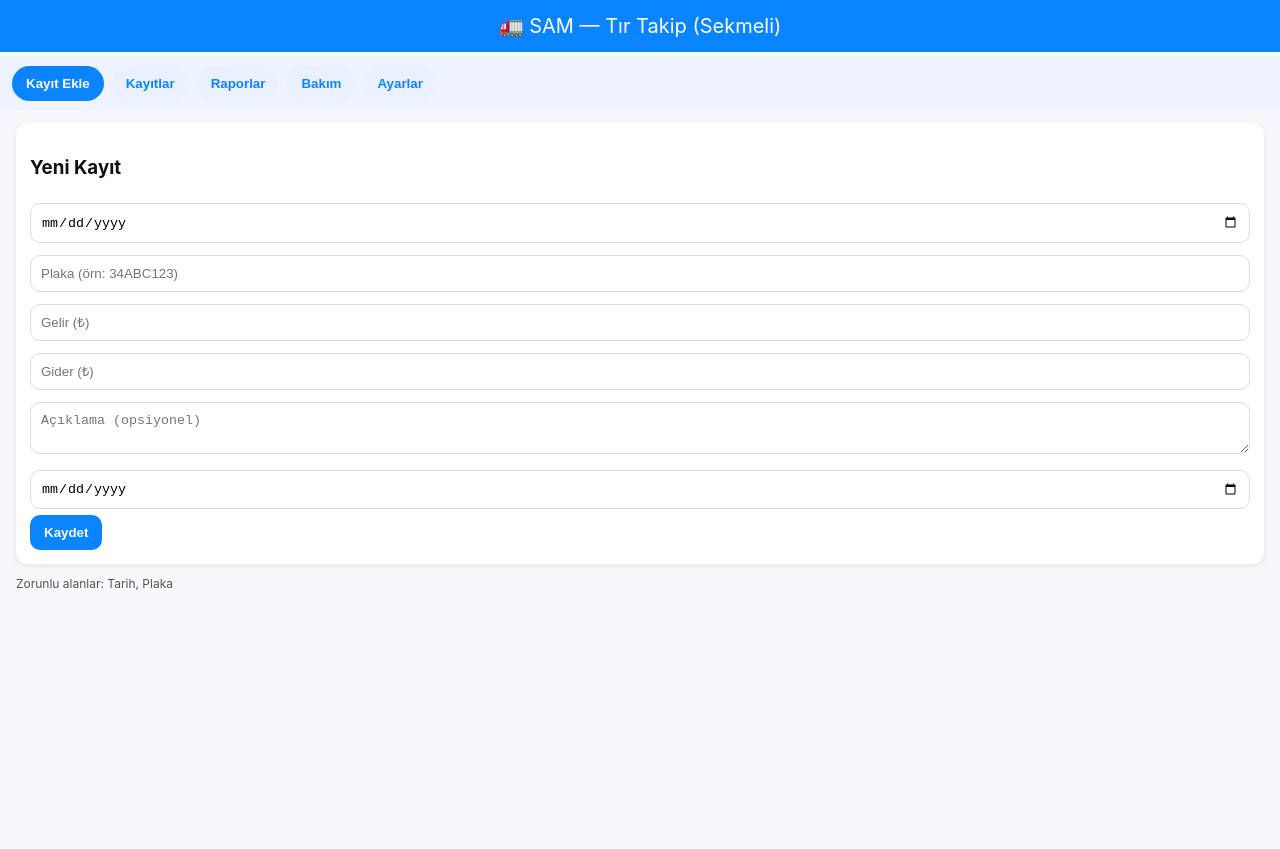
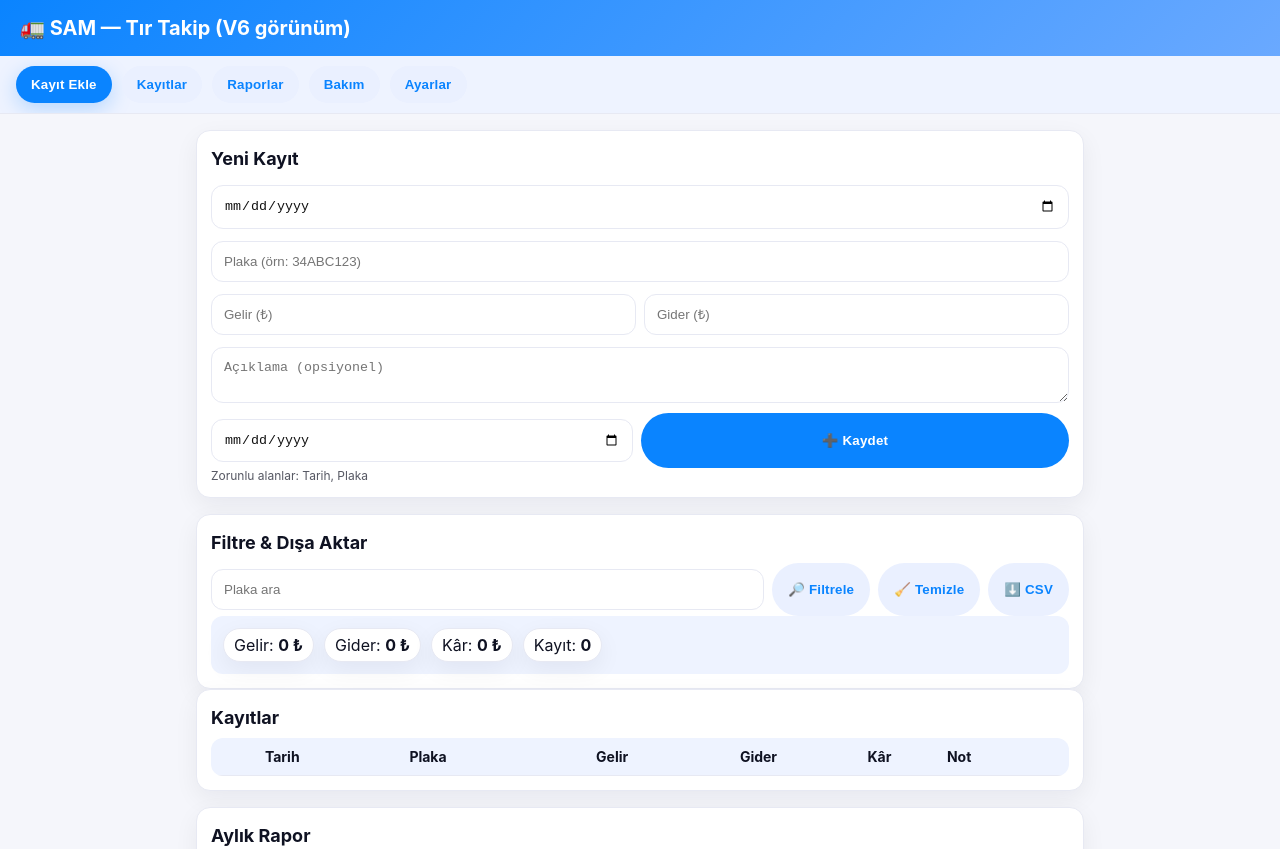
Before and after one commit to sammuhammed76/SAM, a plain HTML site: page index.html in a window 1280 px wide. Shown: the top 849 px of the page. Before the commit the page ends 800 px from the top, so only its background shows below. Drawn offline with nearby package versions, Linux system fonts and the light colour scheme.

Commit message:
Update index.html

```diff
--- a/index.html
+++ b/index.html
@@ -2,50 +2,114 @@
 <html lang="tr">
 <head>
 <meta charset="utf-8">
-<meta name="viewport" content="width=device-width,initial-scale=1">
+<meta name="viewport" content="width=device-width,initial-scale=1,viewport-fit=cover">
 <title>SAM</title>
 <meta name="theme-color" content="#0a84ff">
 <link rel="manifest" href="manifest.json">
 <script src="https://cdn.jsdelivr.net/npm/chart.js"></script>
 <style>
+/* ===== Design Tokens ===== */
 :root{
-  --blue:#0a84ff; --green:#32d74b; --red:#ff3b30;
-  --bg:#f7f8fc; --text:#111; --card:#fff; --muted:#eef3ff
+  --blue:#0a84ff; --blue-weak:#eaf0ff;
+  --green:#23c552; --red:#ff3b30;
+  --bg:#f5f6fb; --card:#ffffff; --text:#0f1222; --muted:#eef3ff;
+  --border:#e7e9f3; --shadow:0 8px 24px rgba(15,18,34,.06);
+  --radius:14px; --pad:14px;
+}
+@media (prefers-color-scheme: dark){
+  :root{ --bg:#111216; --card:#16181f; --text:#eaeef8; --muted:#1e2230; --border:#242839; --blue-weak:#1a2544; --shadow:0 8px 24px rgba(0,0,0,.4) }
 }
 body.dark{
-  --bg:#121212; --text:#eee; --card:#1e1e1e; --muted:#20232b
+  --bg:#111216; --card:#16181f; --text:#eaeef8; --muted:#1e2230; --border:#242839; --blue-weak:#1a2544; --shadow:0 8px 24px rgba(0,0,0,.4)
 }
-*{box-sizing:border-box} body{font-family:-apple-system,system-ui,Roboto,sans-serif;margin:0;background:var(--bg);color:var(--text);transition:.2s}
-header{background:var(--blue);color:#fff;padding:14px;text-align:center;font-size:20px;position:sticky;top:0;z-index:3}
-nav.tabs{display:flex;gap:8px;overflow:auto;padding:10px 12px;background:var(--muted);position:sticky;top:56px;z-index:2}
-nav.tabs button{border:0;border-radius:999px;padding:10px 14px;background:#eaf0ff;color:#0a84ff;font-weight:600;white-space:nowrap}
-nav.tabs button.active{background:#0a84ff;color:#fff}
-main{padding:16px;display:grid;gap:16px}
-.card{background:var(--card);border-radius:12px;padding:14px;box-shadow:0 2px 6px rgba(0,0,0,.08)}
-input,textarea{width:100%;padding:10px;margin:6px 0;border-radius:10px;border:1px solid #dcdcdc;background:#fff;color:#000}
-body.dark input,body.dark textarea{background:#333;color:#eee;border:1px solid #555}
-button{padding:10px 14px;border:0;border-radius:10px;background:var(--blue);color:#fff;font-weight:600}
-button.ghost{background:#eef3ff;color:#0a84ff} body.dark button.ghost{background:#2a2a2a;color:#9ac1ff}
-button.danger{background:var(--red)}
-table{width:100%;border-collapse:collapse;margin-top:8px;font-size:14px}
-th,td{padding:8px;border-bottom:1px solid #eee;text-align:left}
-tr.profit{background:rgba(50,215,75,.08)} tr.loss{background:rgba(255,59,48,.08)}
-.total{background:var(--muted);padding:10px;border-radius:10px;margin-top:8px}
-.tab{display:none} .tab.active{display:block}
-.badge{background:#eef3ff;color:#0a84ff;border-radius:999px;padding:4px 8px;font-size:12px}
-body.dark .badge{background:#2a2a2a;color:#9ac1ff}
-.small{font-size:12px;opacity:.7}
+
+/* ===== Base ===== */
+*{box-sizing:border-box}
+html,body{height:100%}
+body{
+  margin:0; background:var(--bg); color:var(--text);
+  font-family:ui-rounded, -apple-system, system-ui, "SF Pro Rounded", "Segoe UI", Roboto, Arial, sans-serif;
+  -webkit-font-smoothing:antialiased; text-rendering:optimizeLegibility;
+  transition:background .25s ease,color .25s ease;
+}
+header{
+  position:sticky; top:0; z-index:5;
+  background:linear-gradient(135deg, var(--blue), #6aa9ff);
+  color:#fff; padding:16px 20px;
+  font-size:20px; font-weight:700;
+}
+nav.tabs{
+  position:sticky; top:56px; z-index:4;
+  display:flex; gap:10px; overflow:auto; -webkit-overflow-scrolling:touch;
+  padding:10px 16px; background:var(--muted);
+  border-bottom:1px solid var(--border);
+}
+nav.tabs button{
+  border:1px solid transparent; border-radius:999px; padding:10px 14px;
+  background:var(--blue-weak); color:var(--blue); font-weight:700; letter-spacing:.2px;
+}
+nav.tabs button.active{ background:var(--blue); color:#fff; box-shadow:0 6px 20px rgba(10,132,255,.25) }
+main{ padding:16px; display:grid; gap:16px; max-width:920px; margin:0 auto }
+
+.card{
+  background:var(--card); border:1px solid var(--border); border-radius:var(--radius);
+  padding:var(--pad); box-shadow:var(--shadow);
+}
+h3{ margin:.2rem 0 10px; font-size:18px }
+
+input,textarea{
+  width:100%; padding:12px 12px; margin:6px 0;
+  border-radius:12px; border:1px solid var(--border); background:#fff; color:#111;
+  outline:none; transition:box-shadow .15s,border-color .15s,background .3s,color .3s;
+}
+body.dark input, body.dark textarea{ background:#1b1e27; color:var(--text); border-color:#2a2f44 }
+input:focus, textarea:focus{ box-shadow:0 0 0 4px rgba(10,132,255,.16); border-color:#7fb3ff }
+
+button{
+  padding:12px 16px; border:0; border-radius:12px; cursor:pointer;
+  background:var(--blue); color:#fff; font-weight:700; letter-spacing:.2px;
+  transition:transform .05s ease, filter .2s ease;
+}
+button:active{ transform:translateY(1px) }
+button.ghost{ background:var(--blue-weak); color:var(--blue) }
+button.danger{ background:var(--red) }
+button.pill{ border-radius:999px }
+.actions{ display:flex; gap:8px; flex-wrap:wrap }
+
+/* Tables */
+table{ width:100%; border-collapse:collapse; font-size:14px; border-radius:12px; overflow:hidden }
+th,td{ padding:10px 10px; border-bottom:1px solid var(--border); vertical-align:top }
+thead th{ position:sticky; top:0; background:var(--muted); z-index:1 }
+tbody tr:nth-child(even){ background:rgba(0,0,0,.02) }
+.num{ text-align:right; font-variant-numeric:tabular-nums }
+.kar{ display:inline-block; padding:3px 8px; border-radius:999px; font-weight:700 }
+.row-profit{ background:rgba(35,197,82,.06) }
+.row-loss{ background:rgba(255,59,48,.06) }
+.kar.profit{ background:rgba(35,197,82,.15); color:#0a7a2f }
+.kar.loss{ background:rgba(255,59,48,.15); color:#b10e00 }
+
+.total{
+  background:var(--muted); padding:12px; border-radius:12px; display:flex; gap:10px; flex-wrap:wrap
+}
+.chip{ background:#fff; border:1px solid var(--border); padding:6px 10px; border-radius:999px; box-shadow:var(--shadow) }
+body.dark .chip{ background:#171a22 }
+
+/* Small helpers */
+.small{ font-size:12px; opacity:.7 }
+.hr{ height:1px; background:var(--border); margin:12px 0 }
+
+.badge{ background:var(--blue-weak); color:var(--blue); padding:2px 8px; border-radius:999px; font-size:12px; font-weight:700 }
 </style>
 </head>
 <body>
-<header>🚛 SAM — Tır Takip (Sekmeli)</header>
+<header>🚛 SAM — Tır Takip (V6 görünüm)</header>
 
 <nav class="tabs">
-  <button data-tab="add" class="active">Kayıt Ekle</button>
-  <button data-tab="list">Kayıtlar</button>
-  <button data-tab="reports">Raporlar</button>
-  <button data-tab="service">Bakım</button>
-  <button data-tab="settings">Ayarlar</button>
+  <button data-tab="add" class="active pill">Kayıt Ekle</button>
+  <button data-tab="list" class="pill">Kayıtlar</button>
+  <button data-tab="reports" class="pill">Raporlar</button>
+  <button data-tab="service" class="pill">Bakım</button>
+  <button data-tab="settings" class="pill">Ayarlar</button>
 </nav>
 
 <main>
@@ -56,24 +120,28 @@ body.dark .badge{background:#2a2a2a;color:#9ac1ff}
       <input id="date" type="date">
       <input id="plate" list="plateList" placeholder="Plaka (örn: 34ABC123)">
       <datalist id="plateList"></datalist>
-      <input id="income" type="number" inputmode="decimal" placeholder="Gelir (₺)">
-      <input id="expense" type="number" inputmode="decimal" placeholder="Gider (₺)">
+      <div class="actions">
+        <input id="income" type="number" inputmode="decimal" placeholder="Gelir (₺)" style="flex:1">
+        <input id="expense" type="number" inputmode="decimal" placeholder="Gider (₺)" style="flex:1">
+      </div>
       <textarea id="note" placeholder="Açıklama (opsiyonel)"></textarea>
-      <input id="service" type="date" placeholder="Muayene/Bakım Tarihi (ops.)">
-      <button id="btnAdd">Kaydet</button>
+      <div class="actions">
+        <input id="service" type="date" placeholder="Muayene/Bakım Tarihi (ops.)" style="flex:1">
+        <button id="btnAdd" class="pill" style="flex:1">➕ Kaydet</button>
+      </div>
+      <div class="small">Zorunlu alanlar: Tarih, Plaka</div>
     </div>
-    <p class="small">Zorunlu alanlar: Tarih, Plaka</p>
   </section>
 
   <!-- KAYITLAR -->
   <section class="tab" id="tab-list">
     <div class="card">
       <h3>Filtre & Dışa Aktar</h3>
-      <input id="qPlate" placeholder="Plaka ara">
-      <div style="display:flex;gap:8px;flex-wrap:wrap;margin-top:6px">
-        <button class="ghost" id="btnFilter">Filtrele</button>
-        <button class="ghost" id="btnClear">Temizle</button>
-        <button class="ghost" id="btnCsv">CSV Dışa Aktar</button>
+      <div class="actions">
+        <input id="qPlate" placeholder="Plaka ara" style="flex:2">
+        <button class="ghost pill" id="btnFilter">🔎 Filtrele</button>
+        <button class="ghost pill" id="btnClear">🧹 Temizle</button>
+        <button class="ghost pill" id="btnCsv">⬇️ CSV</button>
       </div>
       <div class="total" id="summary"></div>
     </div>
@@ -81,7 +149,9 @@ body.dark .badge{background:#2a2a2a;color:#9ac1ff}
     <div class="card">
       <h3>Kayıtlar</h3>
       <table id="table">
-        <thead><tr><th>Tarih</th><th>Plaka</th><th>Gelir</th><th>Gider</th><th>Kâr</th><th>Not</th><th></th></tr></thead>
+        <thead>
+          <tr><th>Tarih</th><th>Plaka</th><th class="num">Gelir</th><th class="num">Gider</th><th class="num">Kâr</th><th>Not</th><th></th></tr>
+        </thead>
         <tbody></tbody>
       </table>
     </div>
@@ -91,22 +161,20 @@ body.dark .badge{background:#2a2a2a;color:#9ac1ff}
   <section class="tab" id="tab-reports">
     <div class="card">
       <h3>Aylık Rapor</h3>
-      <canvas id="chart" height="280"></canvas>
+      <canvas id="chart" height="300"></canvas>
     </div>
   </section>
 
   <!-- BAKIM -->
   <section class="tab" id="tab-service">
     <div class="card">
-      <h3>Bakımlar / Muayeneler</h3>
-      <p>“Kayıt Ekle” sekmesinde girilen <b>Muayene/Bakım Tarihi</b> olan kayıtlar burada listelenir.</p>
+      <h3>Bakımlar / Muayeneler <span class="badge">30 gün uyarı</span></h3>
       <table id="tblSvc">
         <thead><tr><th>Tarih</th><th>Plaka</th><th>Tip</th><th>Aksiyon</th></tr></thead>
         <tbody></tbody>
       </table>
-      <div style="margin-top:8px">
-        <button class="ghost" id="btnAllIcs">Tüm bakımları .ics indir</button>
-      </div>
+      <div class="hr"></div>
+      <button class="ghost pill" id="btnAllIcs">📅 Tüm bakımları .ics indir</button>
     </div>
   </section>
 
@@ -114,15 +182,17 @@ body.dark .badge{background:#2a2a2a;color:#9ac1ff}
   <section class="tab" id="tab-settings">
     <div class="card">
       <h3>Görünüm</h3>
-      <button id="btnDark">🌙 Karanlık Mod</button>
+      <div class="actions">
+        <button id="btnDark" class="pill">🌙 Karanlık Mod</button>
+      </div>
       <p class="small">Tema tercihin ve son seçtiğin sekme cihazında saklanır.</p>
     </div>
   </section>
 </main>
 
 <script>
-/* ====== Ana durum ====== */
-const LS = "samDataV5";
+/* ====== Ana durum / sabitler (JS mantığı aynı, görsel sınıflar güncellendi) ====== */
+const LS = "samDataV6";
 const LSLIST = "samLists";
 const LSTAB = "samTab";
 const LSTHEME = "samTheme";
@@ -136,7 +206,7 @@ function save(){ localStorage.setItem(LS, JSON.stringify(state.data)); }
 function saveLists(){ localStorage.setItem(LSLIST, JSON.stringify(state.lists)); }
 function money(n){ return (n||0).toLocaleString("tr-TR"); }
 
-/* ====== Sekmeler ====== */
+/* Sekmeler */
 const tabs = document.querySelectorAll("nav.tabs button");
 const sections = {
   add: document.getElementById("tab-add"),
@@ -149,16 +219,15 @@ function openTab(name){
   tabs.forEach(b=>b.classList.toggle("active", b.dataset.tab===name));
   Object.entries(sections).forEach(([k,el])=> el.classList.toggle("active", k===name));
   localStorage.setItem(LSTAB, name);
-  // rapor sekmesine geçince grafiği tazele
   if(name==="reports") drawChart();
   if(name==="service") renderSvc();
 }
 tabs.forEach(b=> b.addEventListener("click", ()=> openTab(b.dataset.tab)));
 openTab(localStorage.getItem(LSTAB) || "add");
 
-/* ====== Tema ====== */
+/* Tema */
 function applyTheme(){
-  const dark = localStorage.getItem(LSTHEME)==="dark";
+  const dark = localStorage.getItem(LSTHEME)==="dark" || (localStorage.getItem(LSTHEME)===null && window.matchMedia && window.matchMedia('(prefers-color-scheme: dark)').matches);
   document.body.classList.toggle("dark", dark);
 }
 applyTheme();
@@ -168,14 +237,14 @@ document.getElementById("btnDark").addEventListener("click", ()=>{
   localStorage.setItem(LSTHEME, dark ? "dark" : "light");
 });
 
-/* ====== Otomatik tamamlama (plaka) ====== */
+/* Otomatik tamamlama (plaka) */
 function fillLists(){
   const dl = document.getElementById("plateList");
   dl.innerHTML = (state.lists.plates||[]).map(p=>`<option value="${p}">`).join("");
 }
 fillLists();
 
-/* ====== Kayıt ekle ====== */
+/* Elemanlar */
 const el = {
   date: document.getElementById("date"),
   plate: document.getElementById("plate"),
@@ -195,6 +264,7 @@ const el = {
   btnAllIcs: document.getElementById("btnAllIcs"),
 };
 
+/* Kayıt ekle */
 function addRecord(){
   const r = {
     id: Date.now(),
@@ -211,15 +281,13 @@ function addRecord(){
   if(r.plate && !state.lists.plates.includes(r.plate)) state.lists.plates.push(r.plate);
   save(); saveLists(); fillLists();
 
-  // formu temizle
   el.date.value = el.plate.value = el.income.value = el.expense.value = el.note.value = el.service.value = "";
-  openTab("list"); // ekledikten sonra listeye geç
-  renderTable();
-  drawChart();
+  openTab("list");
+  renderTable(); drawChart(); renderSvc();
 }
 document.getElementById("btnAdd").addEventListener("click", addRecord);
 
-/* ====== Liste / filtre / csv ====== */
+/* Liste / filtre / CSV */
 function renderTable(){
   el.tblBody.innerHTML = "";
   let list = [...state.data];
@@ -232,15 +300,15 @@ function renderTable(){
     const k=(r.income||0)-(r.expense||0);
     sumIn+=(r.income||0); sumEx+=(r.expense||0);
     const tr=document.createElement("tr");
-    tr.className = k>=0 ? "profit" : "loss";
+    tr.className = k>=0 ? "row-profit" : "row-loss";
     tr.innerHTML = `
       <td>${r.date||""}</td>
       <td>${r.plate||""}</td>
-      <td>${money(r.income)} ₺</td>
-      <td>${money(r.expense)} ₺</td>
-      <td>${money(k)} ₺</td>
+      <td class="num">${money(r.income)} ₺</td>
+      <td class="num">${money(r.expense)} ₺</td>
+      <td class="num"><span class="kar ${k>=0?'profit':'loss'}">${money(k)} ₺</span></td>
       <td>${(r.note||"").replace(/</g,"&lt;")}</td>
-      <td><button class="danger" data-id="${r.id}">Sil</button></td>`;
+      <td><button class="danger pill" data-id="${r.id}">Sil</button></td>`;
     tr.querySelector("button").addEventListener("click",(e)=>{
       const id = e.currentTarget.getAttribute("data-id");
       if(confirm("Bu kayıt silinsin mi?")){
@@ -251,7 +319,11 @@ function renderTable(){
     el.tblBody.appendChild(tr);
   });
 
-  el.summary.innerHTML = `Toplam Gelir: <b>${money(sumIn)} ₺</b> — Gider: <b>${money(sumEx)} ₺</b> — Kâr: <b>${money(sumIn-sumEx)} ₺</b> — Kayıt: <b>${list.length}</b>`;
+  el.summary.innerHTML = `
+    <span class="chip">Gelir: <b>${money(sumIn)} ₺</b></span>
+    <span class="chip">Gider: <b>${money(sumEx)} ₺</b></span>
+    <span class="chip">Kâr: <b>${money(sumIn-sumEx)} ₺</b></span>
+    <span class="chip">Kayıt: <b>${list.length}</b></span>`;
 }
 function exportCsv(){
   const rows = ["Tarih,Plaka,Gelir,Gider,Kâr,Not"];
@@ -267,7 +339,7 @@ el.btnFilter.addEventListener("click", renderTable);
 el.btnClear.addEventListener("click", ()=>{ el.qPlate.value=""; renderTable(); });
 el.btnCsv.addEventListener("click", exportCsv);
 
-/* ====== Grafik ====== */
+/* Grafik */
 function drawChart(){
   const months={};
   state.data.forEach(r=>{
@@ -286,14 +358,14 @@ function drawChart(){
   state.chart = new Chart(el.chart, {
     type:"bar",
     data:{ labels, datasets:[
-      {label:"Gelir", data:gelir, backgroundColor:"rgba(50,215,75,.6)"},
-      {label:"Gider", data:gider, backgroundColor:"rgba(255,59,48,.6)"},
+      {label:"Gelir", data:gelir, backgroundColor:"rgba(35,197,82,.7)"},
+      {label:"Gider", data:gider, backgroundColor:"rgba(255,59,48,.7)"},
     ]},
     options:{plugins:{legend:{position:"bottom"}}, scales:{y:{beginAtZero:true}}}
   });
 }
 
-/* ====== Bakım / ICS ====== */
+/* Bakım / ICS */
 function toICSDate(d){ return d.replaceAll("-",""); }
 function buildICS(items){
   const lines=["BEGIN:VCALENDAR","VERSION:2.0","PRODID:-//SAM//TRUCK//TR"];
@@ -325,7 +397,7 @@ function renderSvc(){
     const near=(d>=today && d<=soon) ? ' <span class="badge">yaklaşıyor</span>' : '';
     const tr=document.createElement("tr");
     tr.innerHTML = `<td>${x.service}${near}</td><td>${x.plate||""}</td><td>${x.note?"Bakım":"Muayene"}</td>
-      <td><button class="ghost" data-id="${x.id}">.ics</button></td>`;
+      <td><button class="ghost pill" data-id="${x.id}">.ics</button></td>`;
     tr.querySelector("button").addEventListener("click", ()=>{
       download(`sam_${x.plate||"bakim"}.ics`, buildICS([x]), "text/calendar");
     });
@@ -338,11 +410,8 @@ el.btnAllIcs.addEventListener("click", ()=>{
   download("sam_bakimlar.ics", buildICS(items), "text/calendar");
 });
 
-/* ====== İlk yükleme ====== */
-renderTable(); // list
-drawChart();   // reports grafiği hazır olsun
-renderSvc();   // service listesi
-// PWA SW kaydı (varsa)
+/* İlk yükleme */
+renderTable(); drawChart(); renderSvc();
 if('serviceWorker' in navigator){ window.addEventListener('load', ()=> navigator.serviceWorker.register('./sw.js')); }
 </script>
 </body>
```
